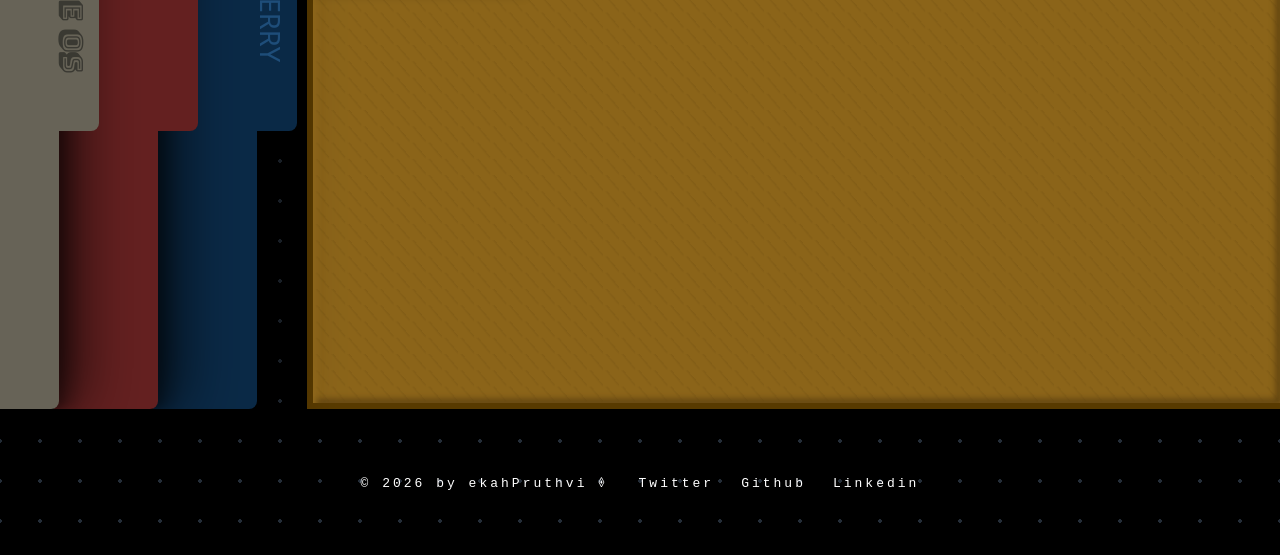
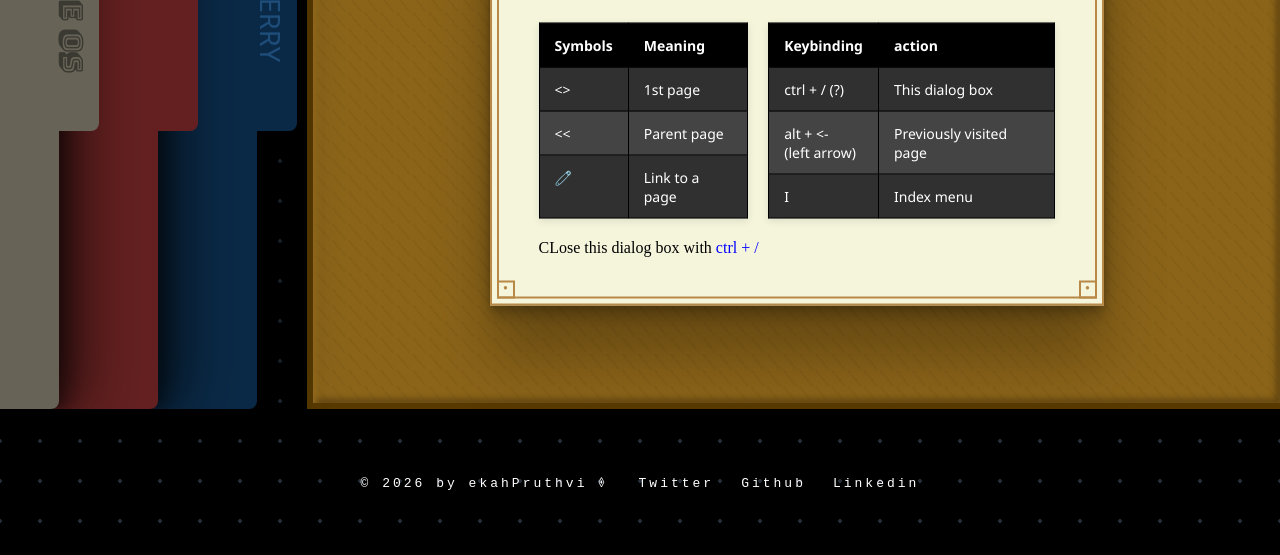
Before and after one commit to ekahPruthvi/StertorusPages, a plain HTML site: page blogs/notes.html in a window 1280 px wide. Shown: the part 352-907 px from the top of the page. Drawn offline with Linux system fonts and the light colour scheme; a web font is replaced by a local one.

Commit message:
help menu complete

```diff
--- a/blogs/app.js
+++ b/blogs/app.js
@@ -42,4 +42,19 @@ document.addEventListener('keydown', function (event) {
     event.preventDefault();
     goBack();
   }
+  if (event.ctrlKey && event.key === '/') {
+    event.preventDefault();
+
+    const legend = document.getElementById('legend');
+
+    if (legend.style.visibility === 'hidden') {
+      legend.style.visibility = 'visible';
+    } else {
+      legend.style.visibility = 'hidden';
+    }
+  }
 });
+
+function bob() {
+  document.getElementById('legend').style.visibility = 'hidden';
+}
--- a/blogs/l_style.css
+++ b/blogs/l_style.css
@@ -494,6 +494,75 @@ a{
   padding: 10px;
 }
 
+.box {
+  background-color: beige;
+  z-index: 999999;
+  position: absolute;
+  top: 50%;
+  left: 50%;
+  transform: translate3d(-50%, -50%, 0);
+  background-color: rgba(#000, 0.5);
+  width: 100%;
+  max-width: 600px;
+  padding: 5px;
+  border: 2px solid #b78846;
+  box-shadow: rgba(0, 0, 0, 0.25) 0px 54px 55px,
+  rgba(0, 0, 0, 0.12) 0px -12px 30px,
+  rgba(0, 0, 0, 0.12) 0px 4px 6px,
+  rgba(0, 0, 0, 0.17) 0px 12px 13px,
+  rgba(0, 0, 0, 0.09) 0px -3px 5px;
+  &:before, &:after {
+    content: "•";
+    position: absolute;
+    width: 14px;
+    height: 14px;
+    font-size: 14px;
+    color: #b78846;
+    border: 2px solid #b78846;
+    line-height: 12px;
+    top: 5px;
+    text-align: center;
+  }
+  &:before {
+    left: 5px;
+  }
+  &:after {
+    right: 5px;
+  }
+  .megamind {
+    position: relative;
+    border: 2px solid #b78846;
+    padding: 40px;
+    &:before, &:after {
+      content: "•";
+      position: absolute;
+      width: 14px;
+      height: 14px;
+      font-size: 14px;
+      color: #b78846;
+      border: 2px solid #b78846;
+      line-height: 12px;
+      bottom: -2px;
+      text-align: center;
+    }
+    &:before {
+      left: -2px;
+    }
+    &:after {
+      right: -2px;
+    }
+  }
+}
+
+.table-container {
+  display: flex;
+  justify-content: center;
+  align-items: flex-start;
+  flex-direction: row;
+  gap: 20px;
+  margin: 20px 0;
+}
+
 
 h2{
   text-decoration: underline;
--- a/blogs/notes.html
+++ b/blogs/notes.html
@@ -41,11 +41,13 @@
           <div class="folder-tab" onclick="expandFolder(4)">AFTER WORK</div> -->
         </div>
         <div class="folder-content-container">
+          <div class="box" id="legend">
             <div class="megamind" id="MEGA">
               <blockquote>
-            <p>This is a help menu
-            <br></p>
+              <h1>Legend</h1>
               </blockquote>
+              <br>
+              <div class="table-container">
                 <table class="tg"><thead>
                   <tr>
                     <th class="tg-0pky">Symbols</th>
@@ -66,7 +68,29 @@
                     </tr>
                   </tbody>
                   </table>
-
+                  <table class="tg"><thead>
+                  <tr>
+                    <th class="tg-0pky">Keybinding</th>
+                    <th class="tg-0pky">action</th>
+                  </tr></thead>
+                  <tbody>
+                    <tr>
+                      <td class="tg-0pky">ctrl + / (?)</td>
+                      <td class="tg-0pky">This dialog box</td>
+                    </tr>
+                    <tr>
+                      <td class="tg-0pky">alt + &lt;- <br>(left arrow)</td>
+                      <td class="tg-0pky">Previously visited page</td>
+                    </tr>
+                    <tr>
+                      <td class="tg-0pky">I</td>
+                      <td class="tg-0pky">Index menu</td>
+                    </tr>
+                  </tbody>
+                </table>
+              </div>
+              CLose this dialog box with <a class="linkk" onclick="bob()">ctrl + /</a>
+            </div>
           </div>
           <div class="folder-content" id="folder-content-0">
             <div class="markdown-scroll">
```
Lines whose indentation alone changed are shown as unchanged.
